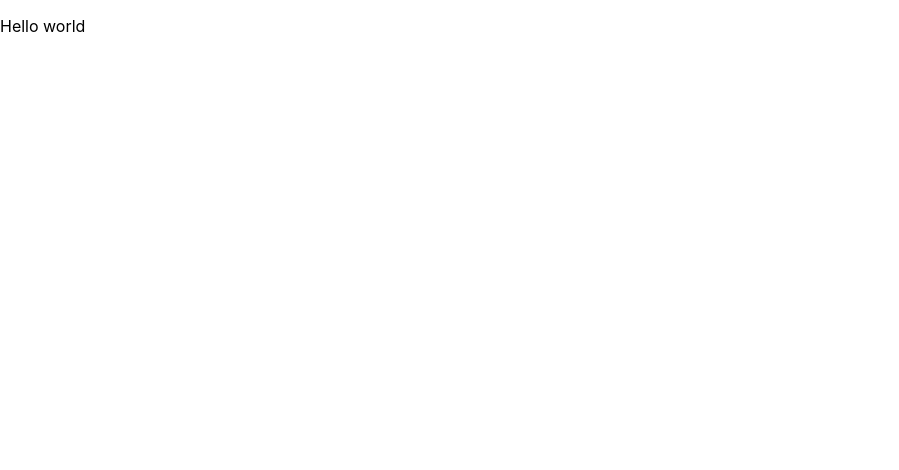
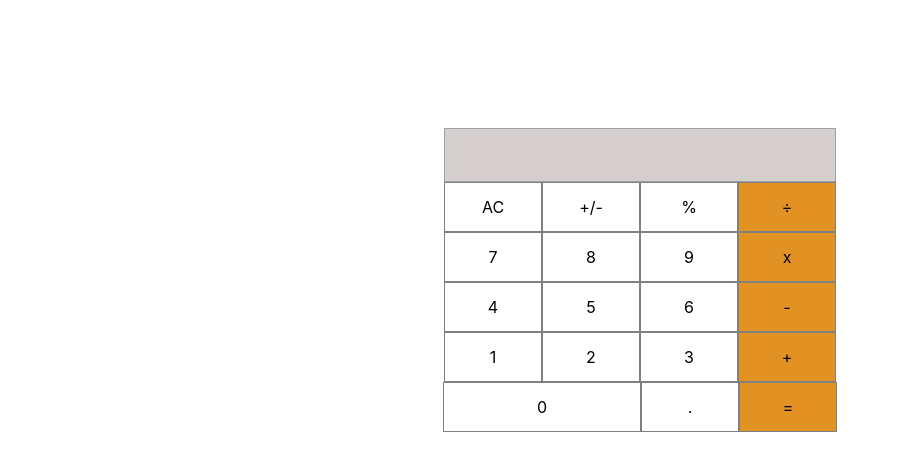
Before and after one commit to Gedewon/math-magician, a React (Create React App) app: page / in a window 1280 px wide. Shown: the top 470 px of the page, without its empty margins (0-899 px from the left). Built offline with nearby package versions, Linux system fonts and the light colour scheme.

Commit message:
Create Simple UI

```diff
--- /dev/null
+++ b/src/App.js
@@ -0,0 +1,11 @@
+
+import { Component } from 'react';
+import Calculator from './components/Calculator';
+
+export default class App extends Component{
+    render(){
+        return (
+         <Calculator/>
+        );
+    }
+}
--- /dev/null
+++ b/src/components/Calculator.css
@@ -0,0 +1,38 @@
+.calculator{
+    max-width: 400px;
+    margin: auto;
+    margin-top: 10%;
+}
+input{
+    width: 96.5%;
+    height: 50px;
+    margin-left: 4px;
+    background-color: rgb(212, 206, 206);
+    border: solid 0.1px rgb(162, 160, 160);
+}
+.cellElements{
+    align-items: center;
+    justify-content: center;
+    display: flex;
+    flex-wrap: wrap;
+
+}
+.cellElements:nth-child(3){
+    background-color: red;
+}
+.cellElement{
+    width: 22%;
+    background-color: #ffffff;
+    display: flex;
+    justify-content: center;
+    align-items: center;
+    border: solid 1px gray;
+    padding: 1%;
+    height: 40px;
+}
+.cellZero{
+    width: 47%;
+}
+.cellElements :nth-child(4n),.cellElements :last-child{
+    background-color: rgb(226, 146, 34);
+}
--- a/src/components/Calculator.js
+++ b/src/components/Calculator.js
@@ -1,10 +1,32 @@
 import React, { Component } from 'react';
+import './Calculator.css'
 
 // eslint-disable-next-line react/prefer-stateless-function
-export default class App extends Component {
+export default class Calculator extends Component {
   render() {
     return (
-      <div><p>Hello world</p></div>
+      <section className='calculator'>
+        <form>
+          <input readOnly="readonly"/>
+        </form>
+        <div className='cellElements'>
+        {
+          cellElements.map((cellType,index)=><CellElement key={index} cellType={cellType} isCellElementZero={cellType === '0'? true :false}/>)
+        }
+        </div>
+      </section>
     );
   }
 }
+
+const cellElements = ['AC','+/-','%','÷','7','8','9','x','4','5','6','-','1','2','3','+','0','.','=']
+
+class CellElement extends Component{
+  render(){
+    return(
+      <div className={`cellElement ${this.props.isCellElementZero ? ' cellZero':''}`}  >
+        {this.props.cellType}
+      </div>
+    );
+  }
+}
--- a/src/index.js
+++ b/src/index.js
@@ -1,11 +1,11 @@
 import React from 'react';
 import ReactDOM from 'react-dom/client';
 import './index.css';
-import Calculator from './components/Calculator';
+import App from './App.js';
 
 const root = ReactDOM.createRoot(document.getElementById('root'));
 root.render(
   <React.StrictMode>
-    <Calculator />
+    <App />
   </React.StrictMode>,
 );
```
